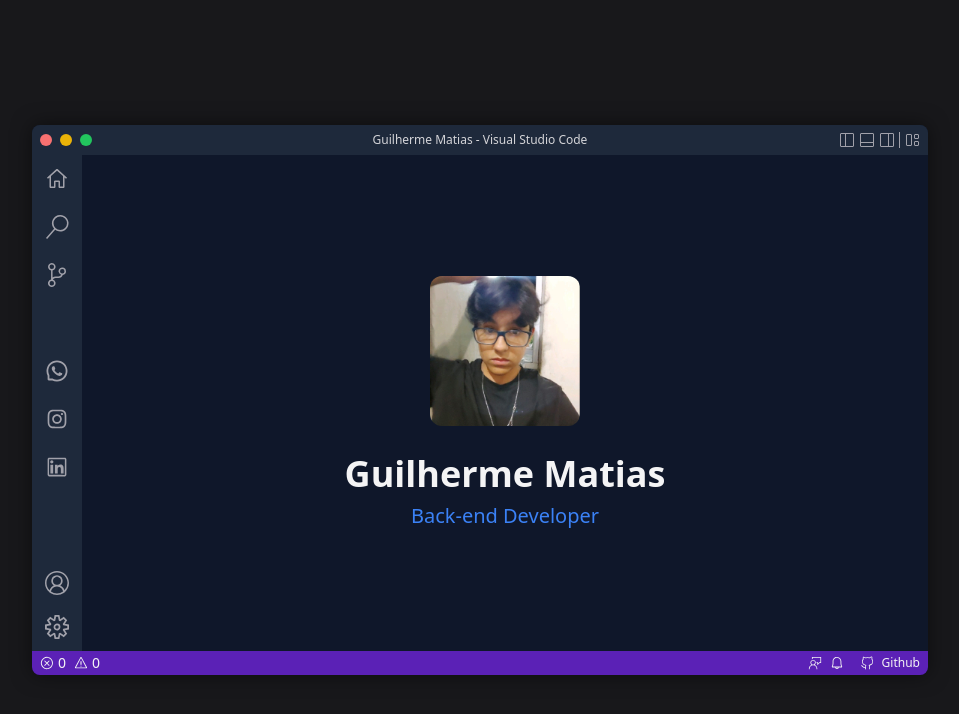
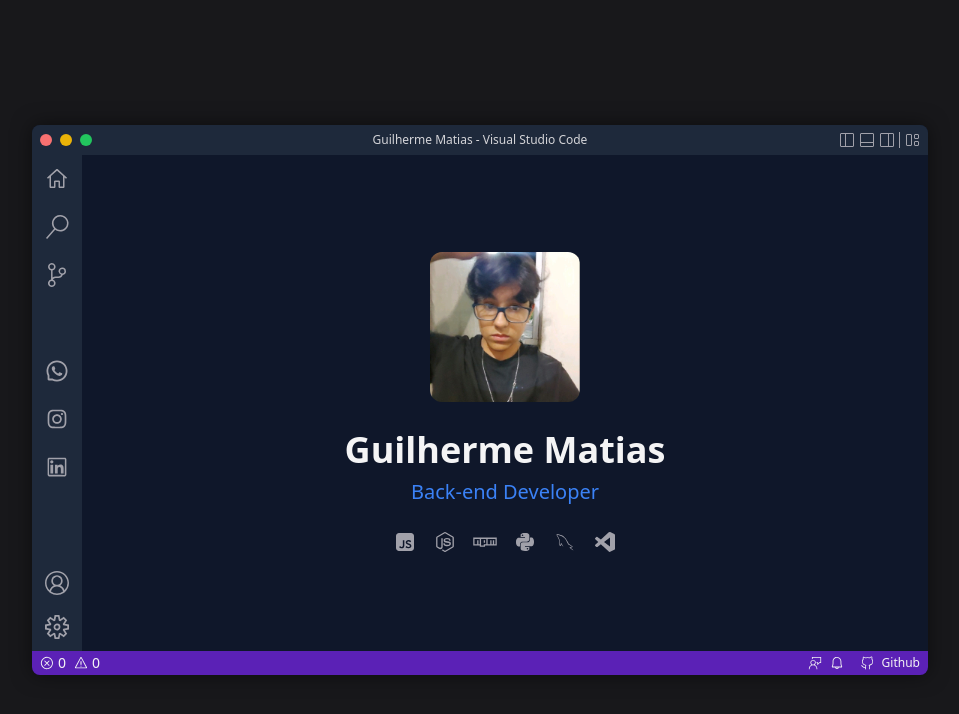
Before and after one commit to GuickerZ/portfolio, a Next.js app: page /portfolio in a window 1280 px wide. Shown: the top 714 px of the page, without its empty margins (160-1119 px from the left). Built offline with nearby package versions, Linux system fonts and the light colour scheme; some icons are missing.

Commit message:
especialidades

```diff
--- a/pages/portfolio.tsx
+++ b/pages/portfolio.tsx
@@ -1,9 +1,17 @@
+import { RiJavascriptFill } from "react-icons/ri";
+import { BiLogoPython, BiLogoNodejs, BiLogoVisualStudio } from "react-icons/bi";
+import { DiNpm, DiMysql } from "react-icons/di";
+import { useState } from "react"; // Import useState
+
 import { NextPage } from "next";
 import Image from "next/image";
 import WindowLayout from "@/components/WindowLayout";
-import styles from "@/styles/styles.module.css"; // Import the CSS file
+import styles from "@/styles/styles.module.css";
+
 
 const Home: NextPage = () => {
+	const [hoveredLogo, setHoveredLogo] = useState(""); // Estado para controlar qual logo está sendo hover
+
 	return (
 		<div className="w-screen h-screen flex items-center justify-center p-5 bg-zinc-900">
 			<WindowLayout>
@@ -17,15 +25,82 @@ const Home: NextPage = () => {
 							className="rounded-xl mb-5"
 						/>
 						<Image
-							src="/38ba414ff8886af9e60389eaf61d5833.jpg" // Replace with the URL of the other image
+							src="/38ba414ff8886af9e60389eaf61d5833.jpg"
 							alt="Gato terno foda 2k23"
 							width={150}
 							height={150}
-							className={`rounded-xl mb-5 ${styles.avatarBack}`} // Add the "hidden" class to hide the image
+							className={`rounded-xl mb-5 ${styles.avatarBack}`}
 						/>
 					</div>
-					<h1 className="text-center text-4xl text-zinc-100 font-bold select-none">Guilherme Matias</h1>
-					<h2 className="text-center text-xl text-blue-500 select-none">Back-end Developer</h2>
+					<h1 className="text-center text-4xl text-zinc-100 font-bold select-none">
+						Guilherme Matias
+					</h1>
+					<h2 className="text-center text-xl text-blue-500 select-none">
+						Back-end Developer
+					</h2>
+
+					<div className="flex gap-4 mt-4">
+						<div
+							className="text-center cursor-pointer"
+							onMouseEnter={() => setHoveredLogo("JavaScript")}
+							onMouseLeave={() => setHoveredLogo("")}
+						>
+							<RiJavascriptFill className="text-zinc-400 text-2xl group-hover:text-zinc-100" />
+							{hoveredLogo === "JavaScript" && (
+								<div className={styles.tooltip}>JavaScript</div>
+							)}
+						</div>
+						<div
+							className="text-center cursor-pointer"
+							onMouseEnter={() => setHoveredLogo("BiLogoNodejs")}
+							onMouseLeave={() => setHoveredLogo("")}
+						>
+							<BiLogoNodejs className="text-zinc-400 text-2xl group-hover:text-zinc-100" />
+							{hoveredLogo === "BiLogoNodejs" && (
+								<div className={styles.tooltip}>Node.js</div>
+							)}
+						</div>
+						<div
+							className="text-center cursor-pointer"
+							onMouseEnter={() => setHoveredLogo("DiNpm")}
+							onMouseLeave={() => setHoveredLogo("")}
+						>
+							<DiNpm className="text-zinc-400 text-2xl group-hover:text-zinc-100" />
+							{hoveredLogo === "DiNpm" && (
+								<div className={styles.tooltip}>npm</div>
+							)}
+						</div>
+						<div
+							className="text-center cursor-pointer"
+							onMouseEnter={() => setHoveredLogo("BiLogoPython")}
+							onMouseLeave={() => setHoveredLogo("")}
+						>
+							<BiLogoPython className="text-zinc-400 text-2xl group-hover:text-zinc-100" />
+							{hoveredLogo === "BiLogoPython" && (
+								<div className={styles.tooltip}>Python</div>
+							)}
+						</div>
+						<div
+							className="text-center cursor-pointer"
+							onMouseEnter={() => setHoveredLogo("DiMysql")}
+							onMouseLeave={() => setHoveredLogo("")}
+						>
+							<DiMysql className="text-zinc-400 text-2xl group-hover:text-zinc-100" />
+							{hoveredLogo === "DiMysql" && (
+								<div className={styles.tooltip}>Mysql</div>
+							)}
+						</div>
+						<div
+							className="text-center cursor-pointer"
+							onMouseEnter={() => setHoveredLogo("BiLogoVisualStudio")}
+							onMouseLeave={() => setHoveredLogo("")}
+						>
+							<BiLogoVisualStudio className="text-zinc-400 text-2xl group-hover:text-zinc-100" />
+							{hoveredLogo === "BiLogoVisualStudio" && (
+								<div className={styles.tooltip}>VSCode</div>
+							)}
+						</div>
+					</div>
 				</div>
 			</WindowLayout>
 		</div>
--- a/styles/styles.module.css
+++ b/styles/styles.module.css
@@ -15,3 +15,20 @@
 .avatarContainer:hover .avatarBack {
   opacity: 1; /* Quando o hover ocorre, mostre a imagem de fundo */
 }
+.tooltip {
+  position: absolute;
+
+  transform: translateX(-32%);
+  background-color: #333;
+  color: #fff;
+  padding: 8px;
+  border-radius: 4px;
+  font-size: 14px;
+  opacity: 1;
+  transition: opacity 0.2s;
+  pointer-events: none;
+}
+
+.relative:hover .tooltip {
+  opacity: 1;
+}
```
